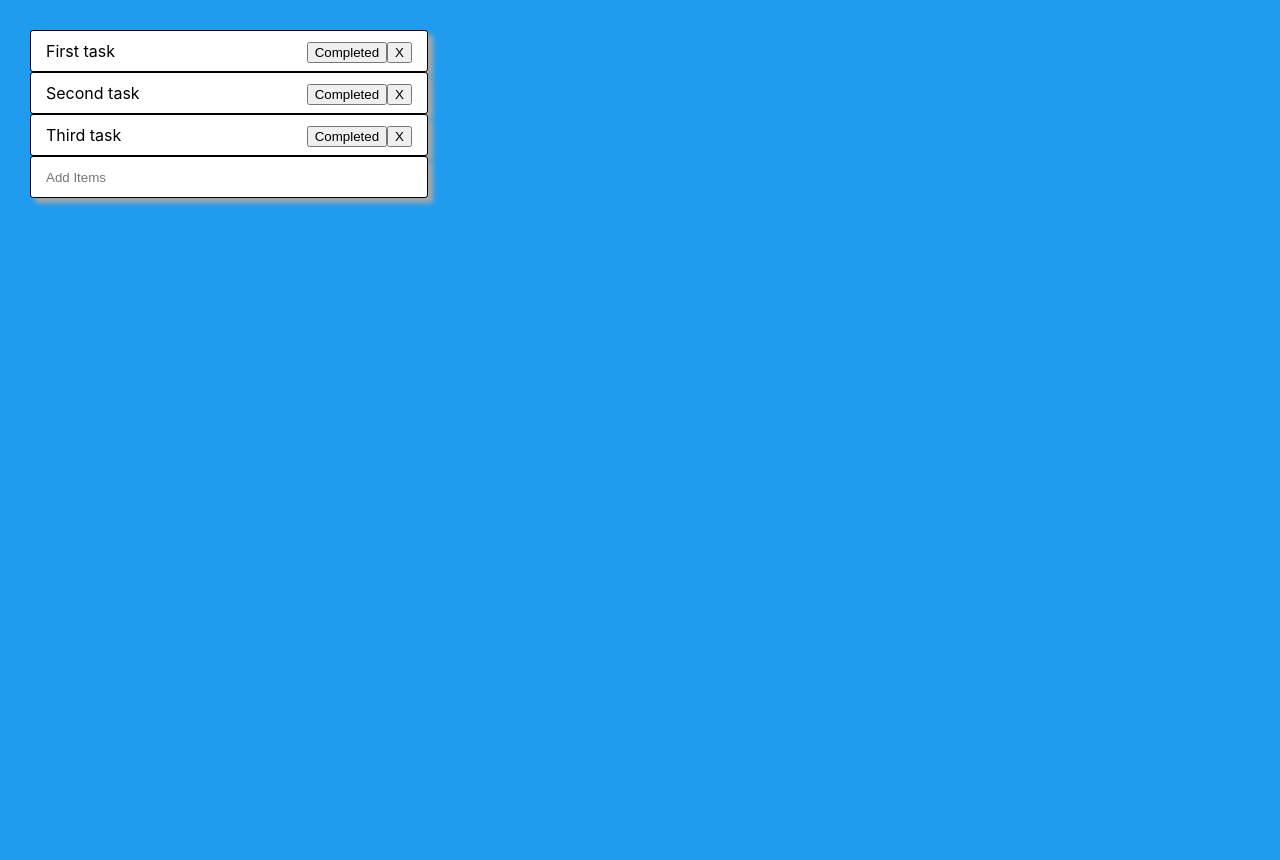
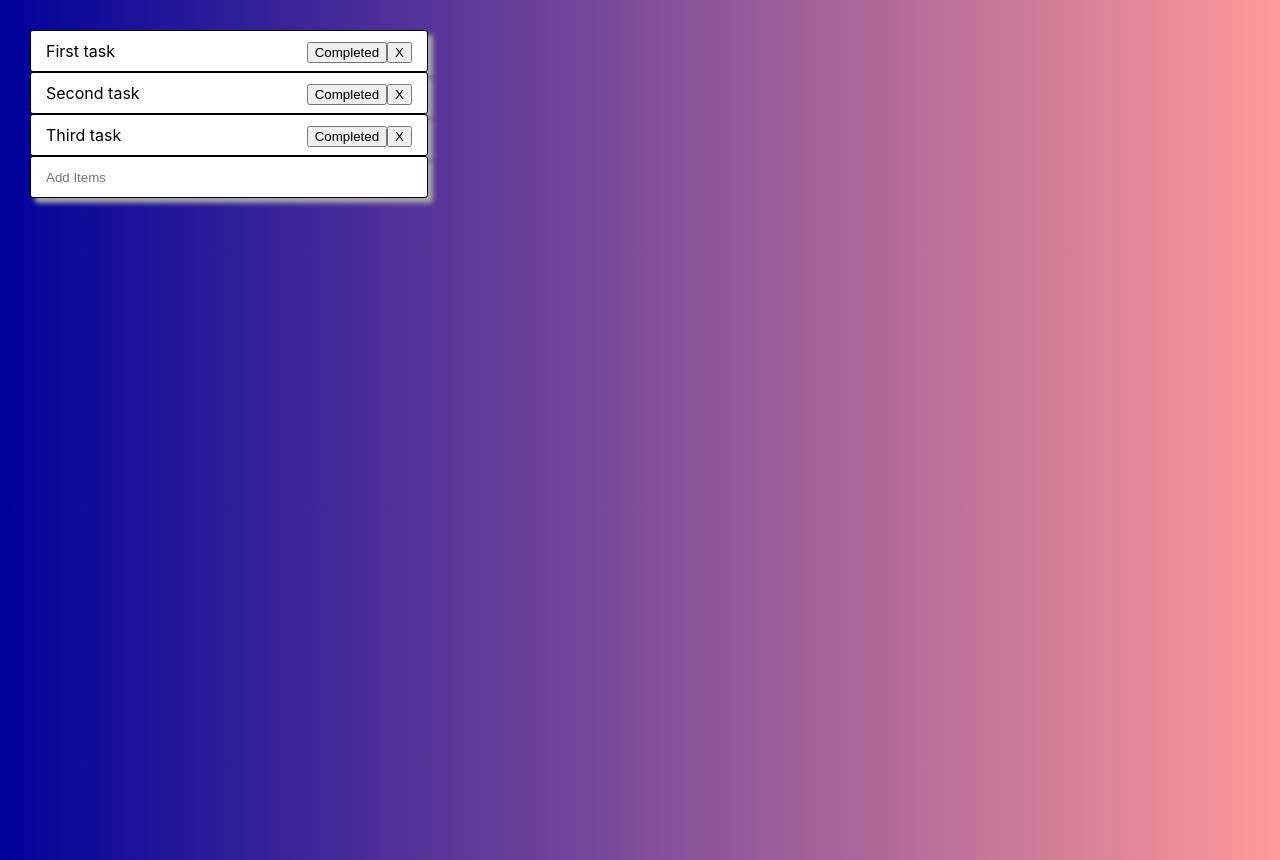
Before and after one commit to Rana-Ankit14/TODO, a React (Create React App) app: page / in a window 1280 px wide. Built offline with nearby package versions, Linux system fonts and the light colour scheme.

Commit message:
Background color change

```diff
--- a/src/App.css
+++ b/src/App.css
@@ -1,5 +1,5 @@
 .App{
-  background: #209cee;
+  background-image: linear-gradient(to right, #000299, #ff9999);
   padding: 30px;
   height: 100vh;
 }
```
